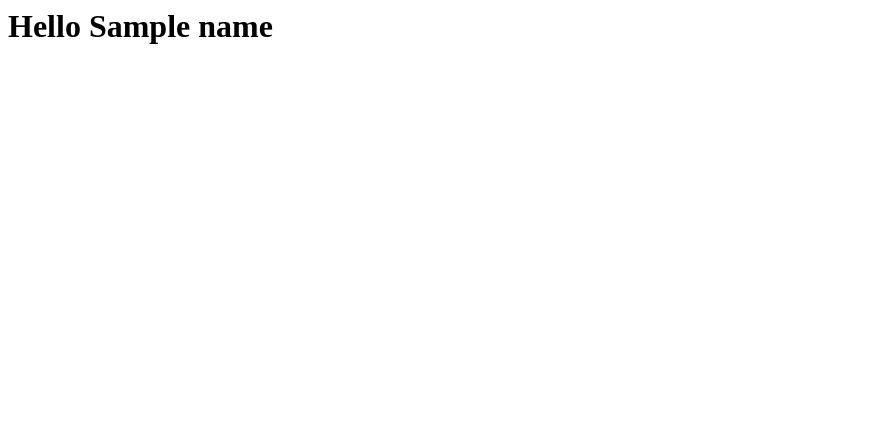
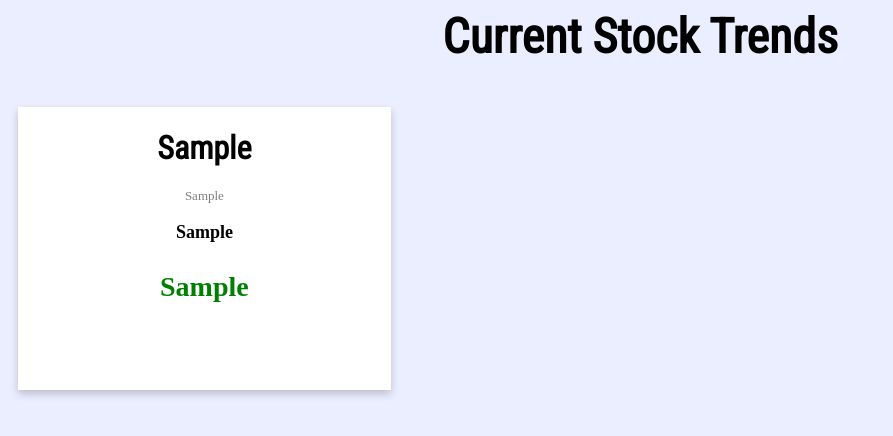
Before and after one commit to Eesha-Jain/SMDisplay, a Django app: template playground/templates/index.html in a window 1280 px wide. Shown: the top 436 px of the page, without its empty margins (0-893 px from the left). Run offline with Django 4.2, Linux system fonts and the light colour scheme; the template is opened without the code that fills it: most values are stand-ins (such as "Sample title", 1, 10 or a date in 2020).

Commit message:
read data and display on template

```diff
--- /dev/null
+++ b/playground/static/styles.css
@@ -0,0 +1,76 @@
+html {
+    background-color: #ebeeff;
+}
+
+h1 {
+    font-family: 'Roboto Condensed', sans-serif;
+    text-align: center;
+}
+
+
+body {
+    display-content: center;
+    align-items: center;
+}
+
+.surrounding {
+    display: inline-grid;
+    grid-template-columns: auto auto auto auto;
+    display-content: center;
+    align-items: center;
+    grid-gap: 10px;
+    width: 98%;
+    margin: 10px;
+}
+
+.card {
+    box-shadow: 0 4px 8px 0 rgba(0,0,0,0.2);
+    transition: 0.3s;
+    background-color: white;
+}
+
+.card:hover {
+    box-shadow: 0 0px 30px 0 rgba(0,0,0,0.4);
+}
+
+.container {
+    padding: 2px 16px;
+}
+
+.stock-name {
+    font-size: 32px;
+    text-align: center;
+}
+
+.stock-des {
+    color: gray;
+    font-size: 13px;
+    margin: 5px;
+    text-align: center;
+}
+
+.stock-price {
+    font-size: 18px;
+    text-align: center;
+}
+
+.stock-gain {
+    font-size: 28px;
+    text-align: center;
+}
+
+.button {
+	border-radius: 4px;
+	border: none;
+	background-color: #c7fffa;
+	color: black;
+	padding: 10px 45px;
+	font-size: 20px;
+	margin: 20dp;
+	outline: none;
+}
+
+.button:hover {
+	background-color: #bafff9;
+    box-shadow: 0 10px 10px 0 rgba(0,0,0,0.6);
+}
--- a/playground/templates/index.html
+++ b/playground/templates/index.html
@@ -1,5 +1,26 @@
-{% if name %}
-<h1>Hello {{ name }}</h1>
-{% else %}
-<h1>Hello World</h1>
-{% endif %}
+<html lang="en">
+<head>
+    <meta charset="UTF-8">
+    <title>SM Display</title>
+    <link href="https://fonts.googleapis.com/css2?family=Roboto+Condensed&display=swap" rel="stylesheet">
+    <link rel="icon" href="https://cdn0.iconfinder.com/data/icons/financial-diagrams-1/100/flatup-512.png">
+    <link rel="stylesheet" href="https://use.fontawesome.com/releases/v5.7.0/css/all.css">
+    {% load static %}
+    <link rel="stylesheet" href="{% static 'styles.css' %}">
+</head>
+<body>
+    <h1 style="font-size: 48px;">Current Stock Trends</h1>
+    <div class="surrounding">
+      {% for i in data %}
+        <div class="card">
+          <h1 class="stock-name">{{ i.0 }}</h1>
+          <p class="stock-des">{{ i.1 }}</p>
+          <h3 class="stock-price">{{ i.2 }}</h3>
+          <h3 class="stock-gain" style="color:green;">{{ i.3 }}</h3>
+          <div class="caption">
+              <h1 class="stock-name" style="color: white;">{{ i.0 }}</h1>
+          </div>
+        </div>
+      {% endfor %}
+    </div>
+</body>
--- a/playground/views.py
+++ b/playground/views.py
@@ -1,6 +1,9 @@
 from django.shortcuts import render
 from django.http import HttpResponse
 
+from .functions import fetchdata
+
 # Create your views here.
 def say_hello(request):
-    return render(request, 'index.html', {'name': 'Eesha'})
+    data = fetchdata.getData()
+    return render(request, 'index.html', {'data': data})
```
Also changed, not shown: playground/functions/fetchdata.py (added, +30 -0 lines), db.sqlite3.
